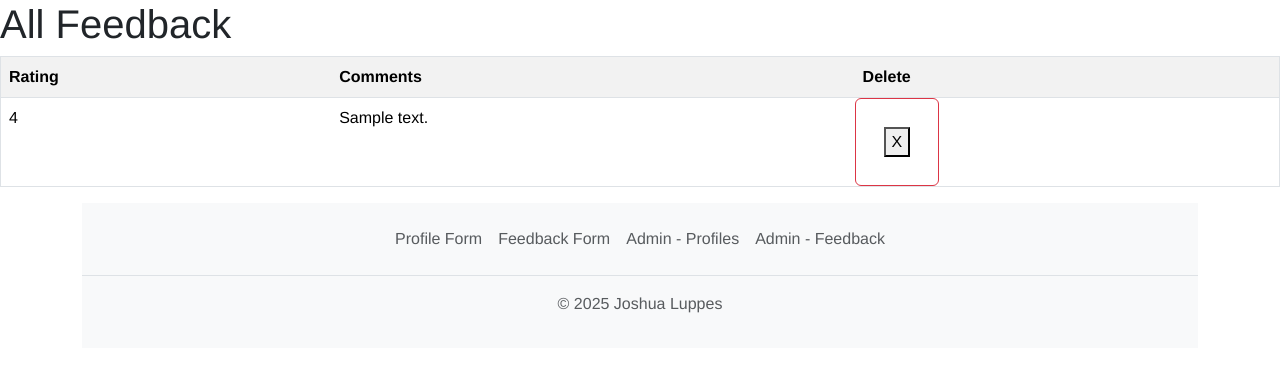
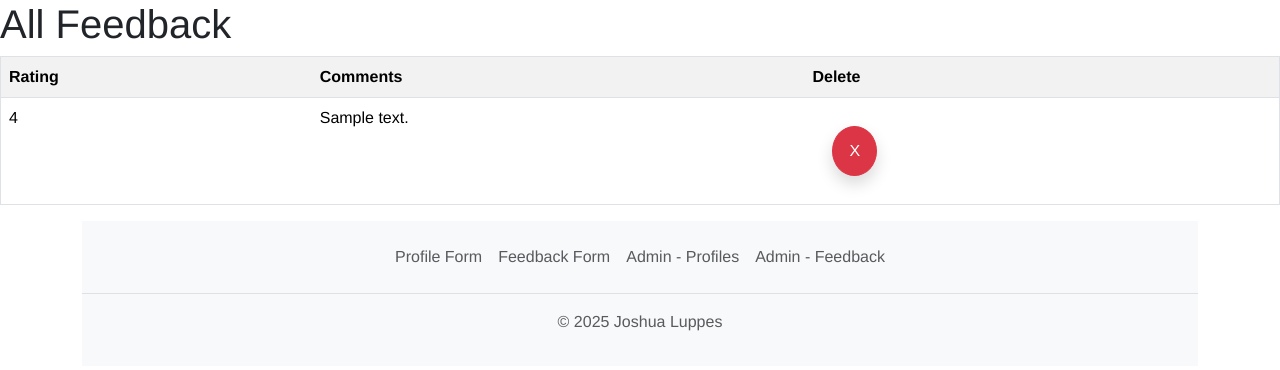
Before and after one commit to taadavis-web/Forms, a Flask app: page /admin/feedback in a window 1280 px wide. Shown: the part 73-443 px from the top of the page. Run offline with Flask 3, Linux system fonts and the light colour scheme; tables that the repository leaves empty hold one stand-in row (values such as "Sample post").

Commit message:
Change styling of delete button

```diff
--- a/templates/admin_feedback.html
+++ b/templates/admin_feedback.html
@@ -16,12 +16,12 @@ endblock%} {% block content %}
   <tr>
     <td>{{ feedback.rating }}</td>
     <td>{{ feedback.comment }}</td>
-    <td class="btn btn-danger">
+    <td class="delete-button">
       <form action="{{url_for('feedback')}}" method="POST">
         <input name="feedbackId" type="hidden" value="{{feedback.id}}" />
         <input name="requestMethod" type="hidden" value="DELETE" />
 
-        <button type="submit" name="submit" value="Submit">X</button>
+        <button class="btn btn-danger rounded-circle p-3 lh-1 box-shadow shadow" type="submit" name="submit" value="Submit">X</button>
       </form>
     </td>
   </tr>
```
